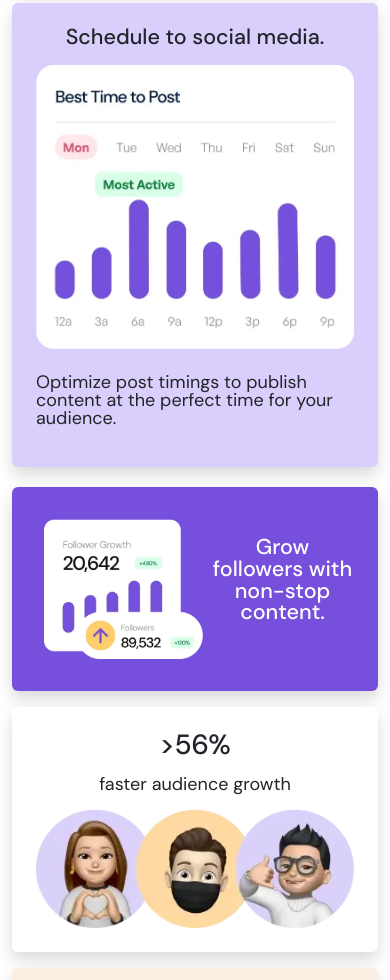
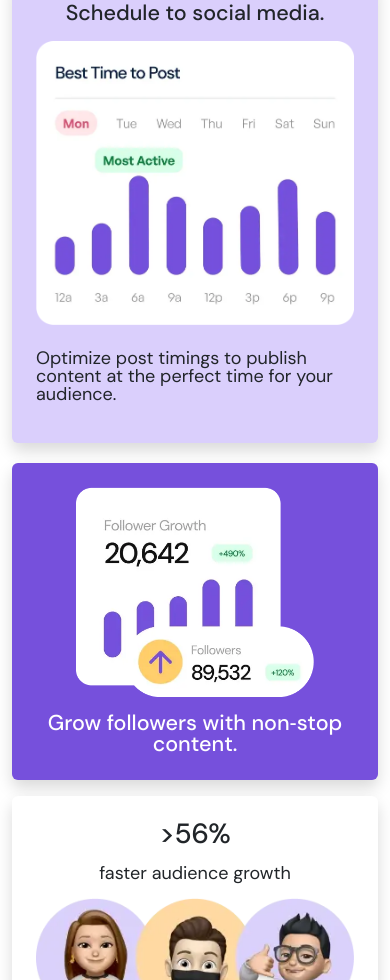
Before and after one commit to Defnar/mod3-sba-dennisf, a plain HTML site: page index.html in a window 390 px wide. Shown: the part 768-1748 px from the top of the page. Drawn offline with nearby package versions, Linux system fonts and the light colour scheme.

Commit message:
Fixed grow followers to grid layout and fixed how it appears and changes to match preview for both desktop and mobile-design

```diff
--- a/index.html
+++ b/index.html
@@ -36,7 +36,8 @@
               >
                 <p class="fs-1 fw-medium">
                   Social Media
-                  <span class="text-yellow-500">10x</span> <span class=" fst-italic">Faster</span>
+                  <span class="text-yellow-500">10x</span>
+                  <span class="fst-italic">Faster</span>
                   with AI
                 </p>
 
@@ -67,7 +68,7 @@
 
                 <div class="col-12 col-sm-6">
                   <div
-                    class="card shadow border border-0 bg-yellow-500 h-100 w-100 p-4 overflow-hidden"
+                    class="card shadow border border-0 bg-yellow-500 h-100 w-100 p-4 pb-0 overflow-hidden"
                   >
                     <p class="fs-2 fw-medium text-start">
                       Maintain a consistent posting schedule.
@@ -88,9 +89,12 @@
               >
                 <p class="fw-medium fs-4">Schedule to social media.</p>
                 <div id="img-container" class="w-100 h-75">
-                <img src="assets/images/illustration-schedule-posts.webp"
-                alt="picture of week with busy times per day" class="img-fluid"
-                id="social-media-schedule-img" />
+                  <img
+                    src="assets/images/illustration-schedule-posts.webp"
+                    alt="picture of week with busy times per day"
+                    class="img-fluid"
+                    id="social-media-schedule-img"
+                  />
                 </div>
 
                 <p class="text-start mt-4">
@@ -103,14 +107,26 @@
           <div class="row g-3 mt-1">
             <div class="col-12 col-sm-8 order-sm-2">
               <div
-                class="card shadow border border-0 d-flex flex-row bg-purple-500 align-items-center text-white fw-medium h-100 w-100 p-4"
+                class="card shadow border-0 d-grid bg-purple-500 text-white fw-medium h-100 w-100 p-4"
               >
-                <img
-                  src="assets/images/illustration-grow-followers.webp"
-                  alt="follower growth chart"
-                  class="img-fluid w-50 m-2"
-                />
-                <p class="fs-4">Grow followers with non-stop content.</p>
+                <div class="row align-items-center gx-0">
+                  <!-- Image Column -->
+                  <div
+                    class="col-12 col-sm-6 text-center text-sm-start mb-3 mb-sm-0"
+                  >
+                    <img
+                      src="assets/images/illustration-grow-followers.webp"
+                      alt="follower growth chart"
+                      class="img-fluid w-75 mx-auto mx-sm-0"
+                    />
+                  </div>
+                  <!-- Text Column -->
+                  <div class="col-12 col-sm-6">
+                    <p class="fs-4 mb-0">
+                      Grow followers with non‑stop content.
+                    </p>
+                  </div>
+                </div>
               </div>
             </div>
 
--- a/style.css
+++ b/style.css
@@ -51,7 +51,7 @@
 }
 
 #grid-container {
-    max-width: 1025px;
+    max-width: 875px;
 }
 
 
@@ -67,14 +67,15 @@
     #social-image {
         width: 100%;
     }
+
 }
 
 @media(min-width: 576px) {
 
 #schedule-img {
     position: absolute;
-    bottom:-85px;
-    left: 50%;
+    right: 10px;
+    bottom:-60px;
     width: 90%;
 }
 
```
